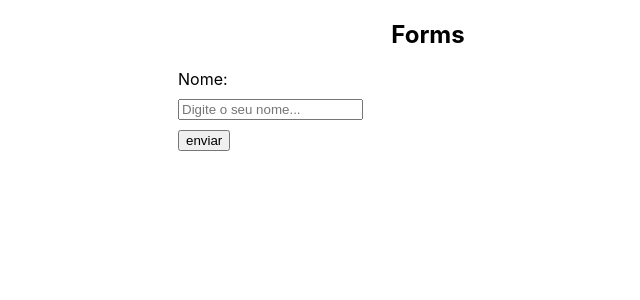
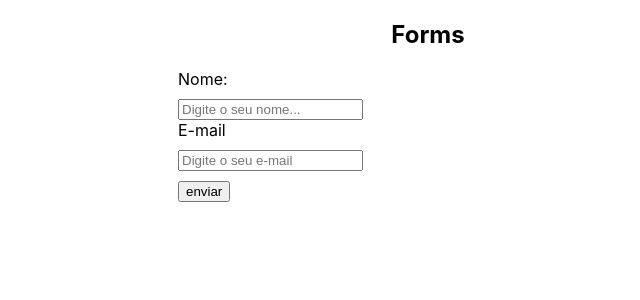
Before and after one commit to jpcchaves/Curso-ReactJS, a React (Create React App) app in the folder 5_REACT_FORMS/forms/: page / in a window 1280 px wide. Shown: the top 300 px of the page, without its empty margins (212-852 px from the left). Built offline with nearby package versions, Linux system fonts and the light colour scheme.

Commit message:
label envolvendo o input (*recomendado*)

```diff
--- a/5_REACT_FORMS/forms/src/components/MyForm.jsx
+++ b/5_REACT_FORMS/forms/src/components/MyForm.jsx
@@ -10,6 +10,12 @@ const MyForm = () => {
           <label htmlFor="name">Nome:</label>
           <input type="text" name="name" placeholder='Digite o seu nome...' />
         </div>
+        {/* 2- Label envolvendo input */}
+          {/* Prática recomendada! */}
+        <label>
+          <span>E-mail</span>
+          <input type="email" name="email" placeholder='Digite o seu e-mail'/>
+        </label>
         <input type="submit" value="enviar" />
       </form>
     </div>
```
